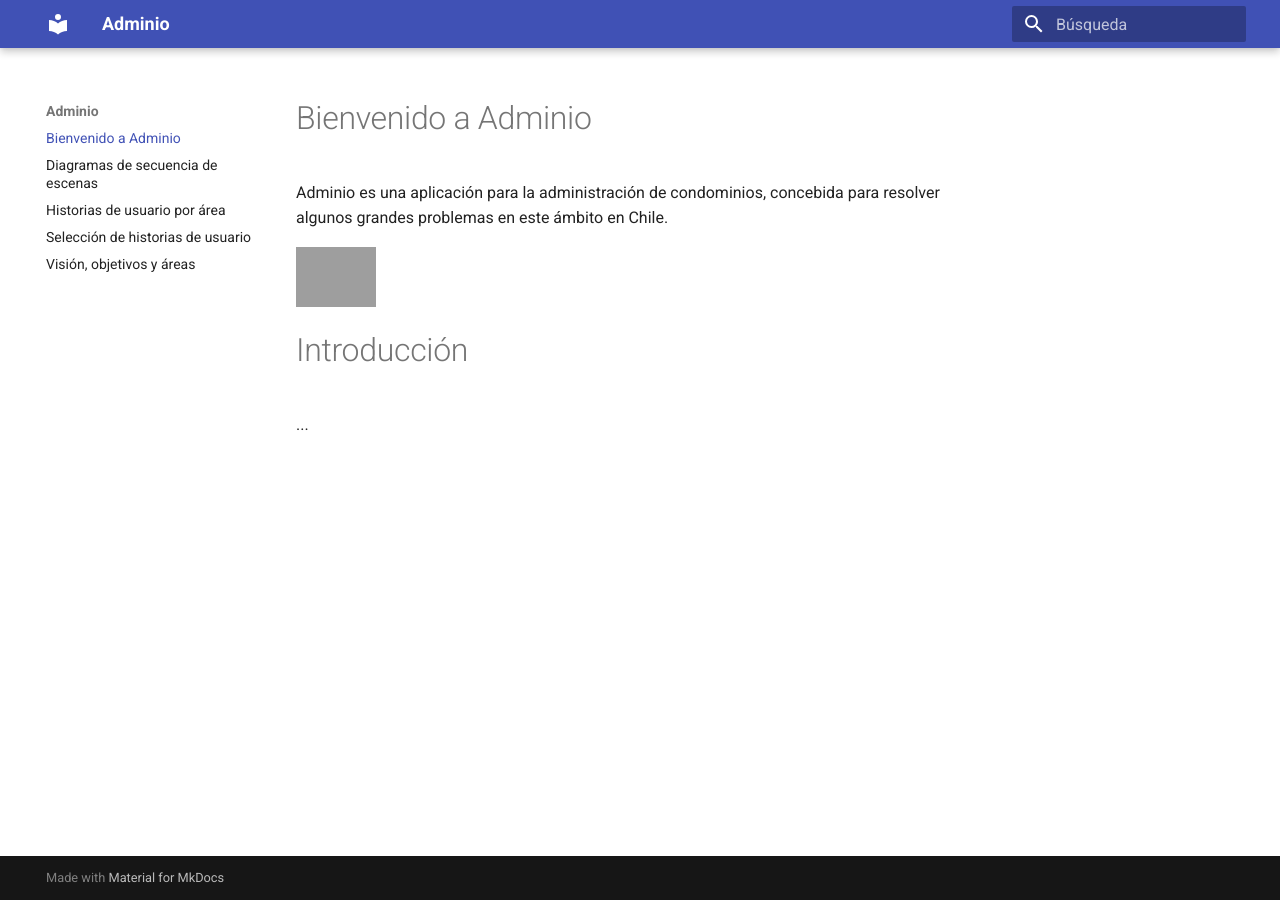
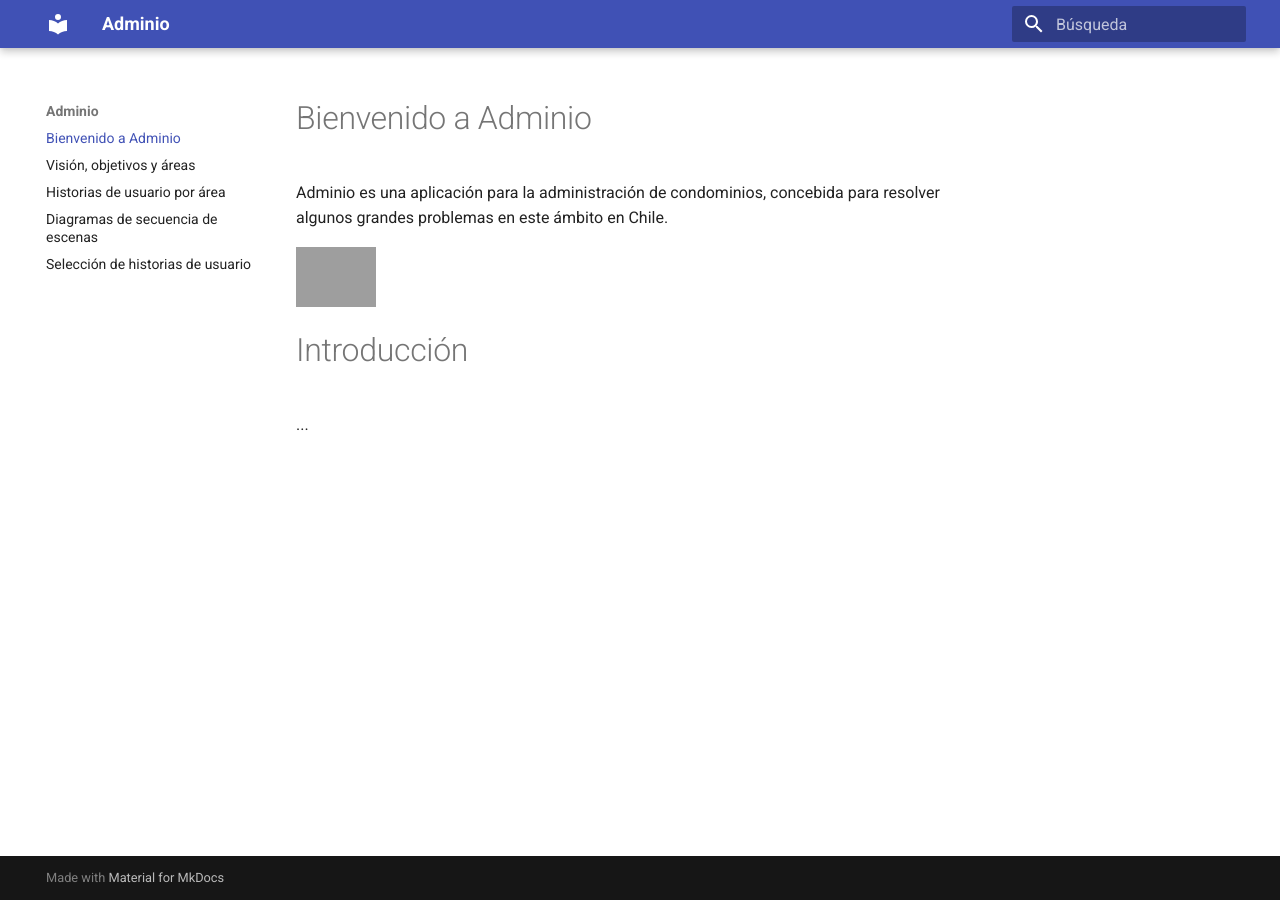
Before and after one commit to diegosauriox/adminio, an MkDocs documentation site: the page built from docs/index.md, in a window 1280 px wide. Built offline with MkDocs 1.6.1 and Material for MkDocs 9.7.7, drawn with Linux system fonts in a browser that asks for light colours; some of the changed lines change nothing that is shown; grey boxes are pictures that could not be loaded.

Commit message:
Reordenar navegación para RTD.

```diff
--- a/mkdocs.yml
+++ b/mkdocs.yml
@@ -3,3 +3,9 @@ theme:
   name: 'material'
   language: es
   custom_dir: 'theme'
+nav:
+  - 'index.md'
+  - 'vision-objetivos-y-areas.md'
+  - 'historias-usuario-por-area.md'
+  - 'dse.md'
+  - 'seleccion-de-historias-usuario.md'
```
